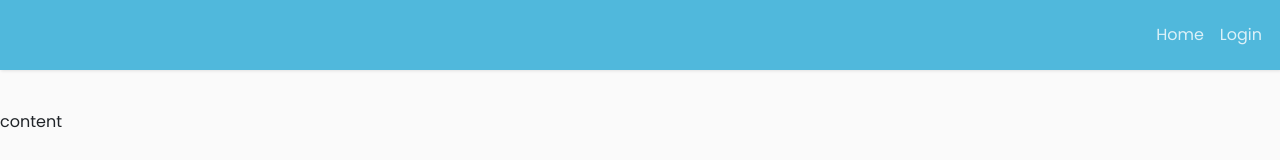
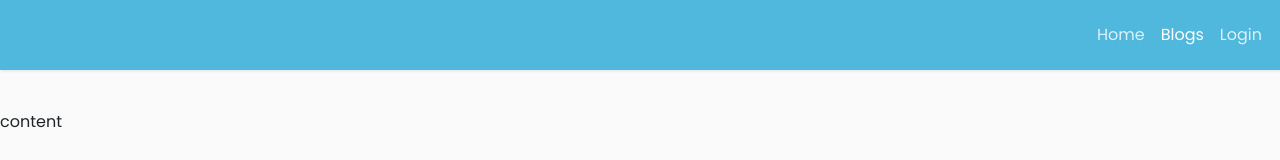
Before and after one commit to BrightAmaury/react-wordpress, a React app: page /blogs in a window 1280 px wide. Shown: the top 160 px of the page. Built offline with nearby package versions, Linux system fonts and the light colour scheme.

Commit message:
Add Navlink for blogs page

```diff
--- a/src/components/Navbar.js
+++ b/src/components/Navbar.js
@@ -27,6 +27,9 @@
 					<li className="nav-item">
 						<NavLink to="/">Home</NavLink>
 					</li>
+					<li className="nav-item">
+						<NavLink to="/blogs">Blogs</NavLink>
+					</li>
 					{ isLoggedIn() ? (
 						<React.Fragment>
 							<li className="nav-item">
```
